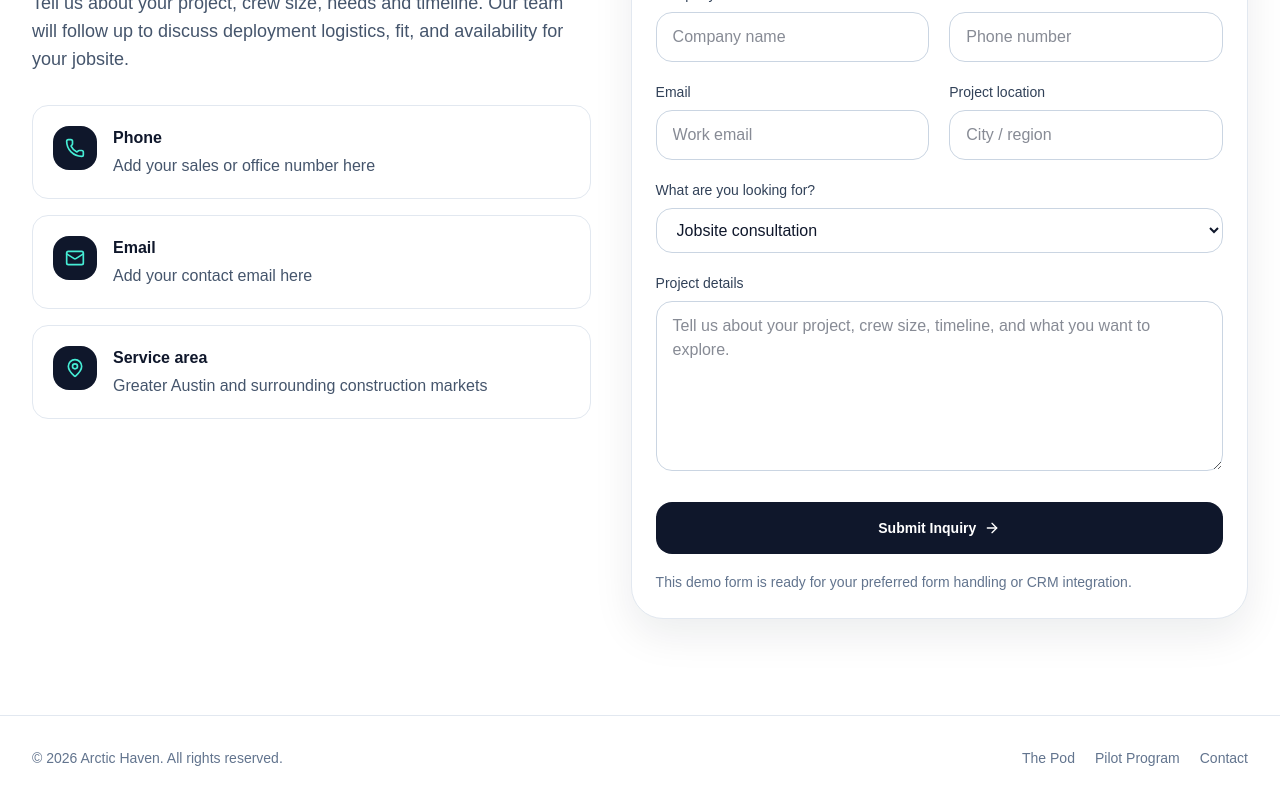
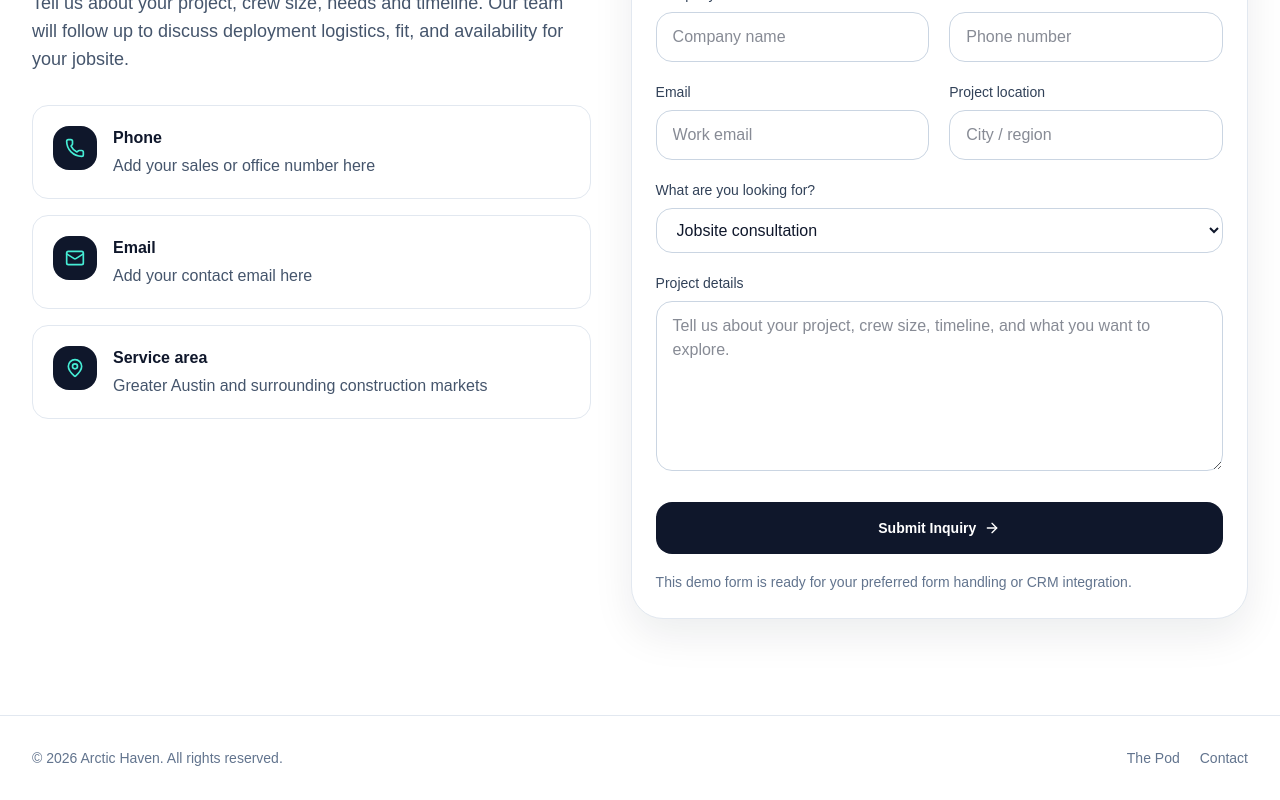
Before and after one commit to brad733/arctic, a Next.js app: page / in a window 1280 px wide. Shown: the part 5327-6127 px from the top of the page. Built offline with nearby package versions, Linux system fonts and the light colour scheme.

Commit message:
Remove pilot footer link

```diff
--- a/app/page.js
+++ b/app/page.js
@@ -540,7 +540,6 @@ export default function ArcticHavenLandingPage() {
           <p>© {year} Arctic Haven. All rights reserved.</p>
           <div className="flex flex-wrap items-center gap-5">
             <a href="#pod" className="hover:text-slate-900">The Pod</a>
-            <a href="#pilot" className="hover:text-slate-900">Pilot Program</a>
             <a href="#contact" className="hover:text-slate-900">Contact</a>
           </div>
         </div>
```
